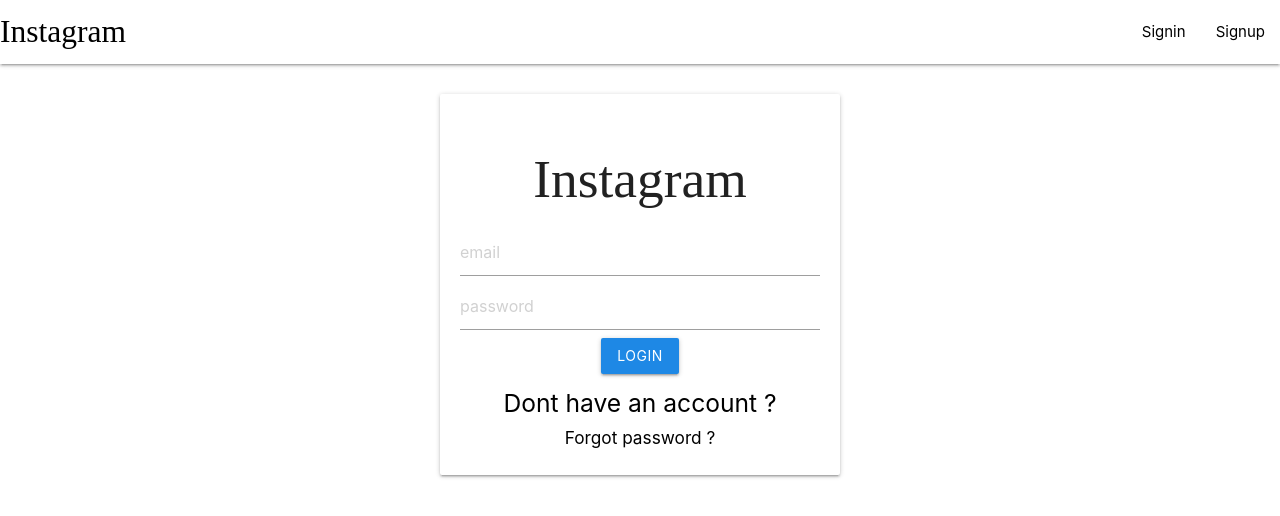
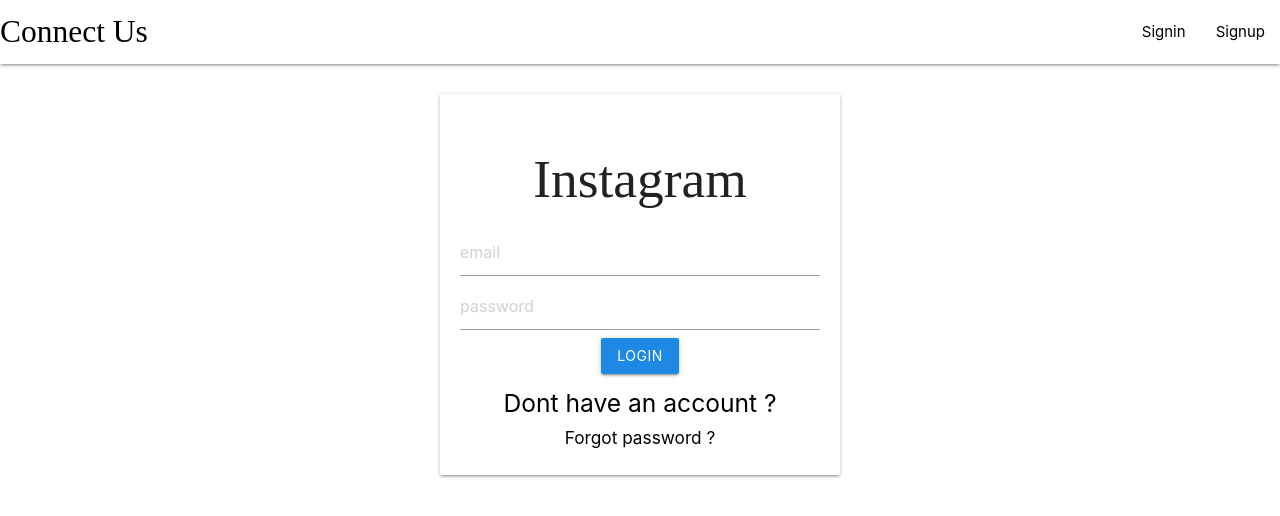
Before and after one commit to ankit7023/Connect-Us, a React (Create React App) app in the folder client/: page /signin in a window 1280 px wide. Shown: the top 516 px of the page. Built offline with nearby package versions, Linux system fonts and the light colour scheme; a web font is replaced by a local one.

Commit message:
Update Navbar.js

```diff
--- a/client/src/components/Navbar.js
+++ b/client/src/components/Navbar.js
@@ -60,7 +60,7 @@
     return(
         <nav>
         <div className="nav-wrapper white">
-          <Link to={state?"/":"/signin"} className="brand-logo left">Instagram</Link>
+          <Link to={state?"/":"/signin"} className="brand-logo left">Connect Us</Link>
           <ul id="nav-mobile" className="right">
              {renderList()}
 
```
